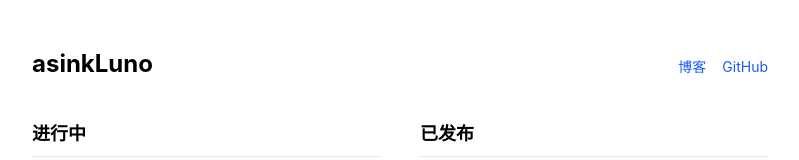
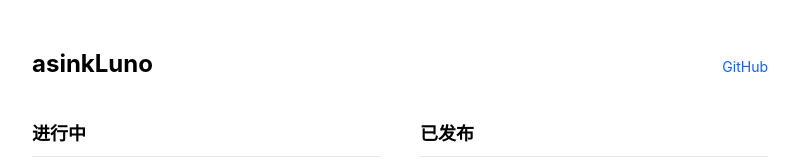
Before and after one commit to asinkLuno/asinkluno.github.io, a React (Vite) app: page / in a window 1280 px wide. Shown: the top 160 px of the page, without its empty margins (240-1039 px from the left). Built offline with nearby package versions, Linux system fonts and the light colour scheme.

Commit message:
chore: 去掉博客入口

```diff
--- a/src/App.tsx
+++ b/src/App.tsx
@@ -8,10 +8,7 @@ export default function App() {
     <div className="mx-auto max-w-3xl px-4 py-12">
       <header className="flex items-baseline justify-between gap-4">
         <h1 className="text-2xl font-bold">{site.name}</h1>
-        <nav className="flex gap-4 text-sm">
-          <a className="text-blue-600 hover:underline" href={site.blog}>
-            博客
-          </a>
+        <nav className="text-sm">
           <a className="text-blue-600 hover:underline" href={site.github}>
             GitHub
           </a>
--- a/src/content.ts
+++ b/src/content.ts
@@ -6,7 +6,6 @@ export type Project = {
 
 export const site = {
   name: 'asinkLuno',
-  blog: 'https://asinkluno.github.io/asinkLuno/',
   github: 'https://github.com/asinkLuno',
 };
 
```
